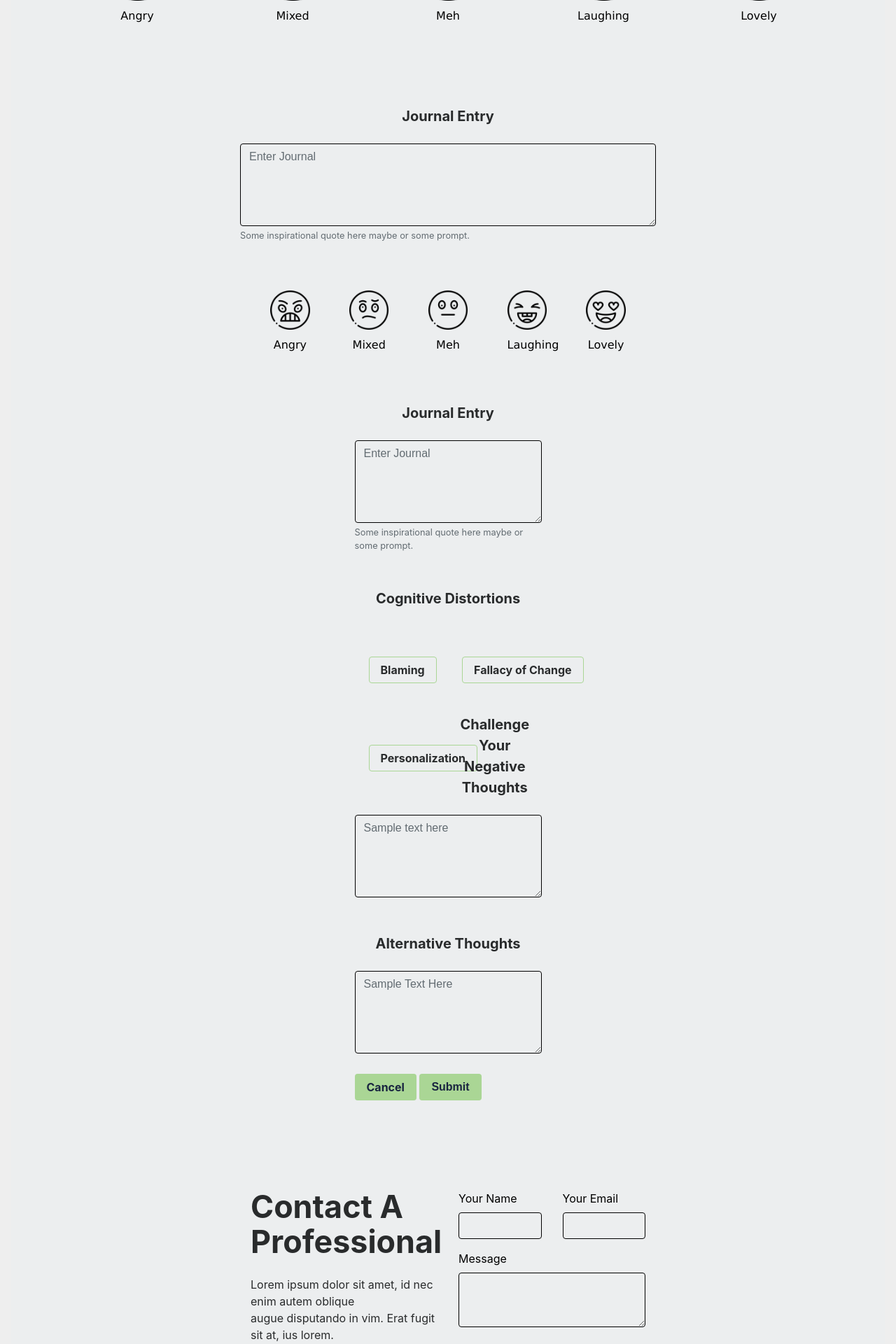
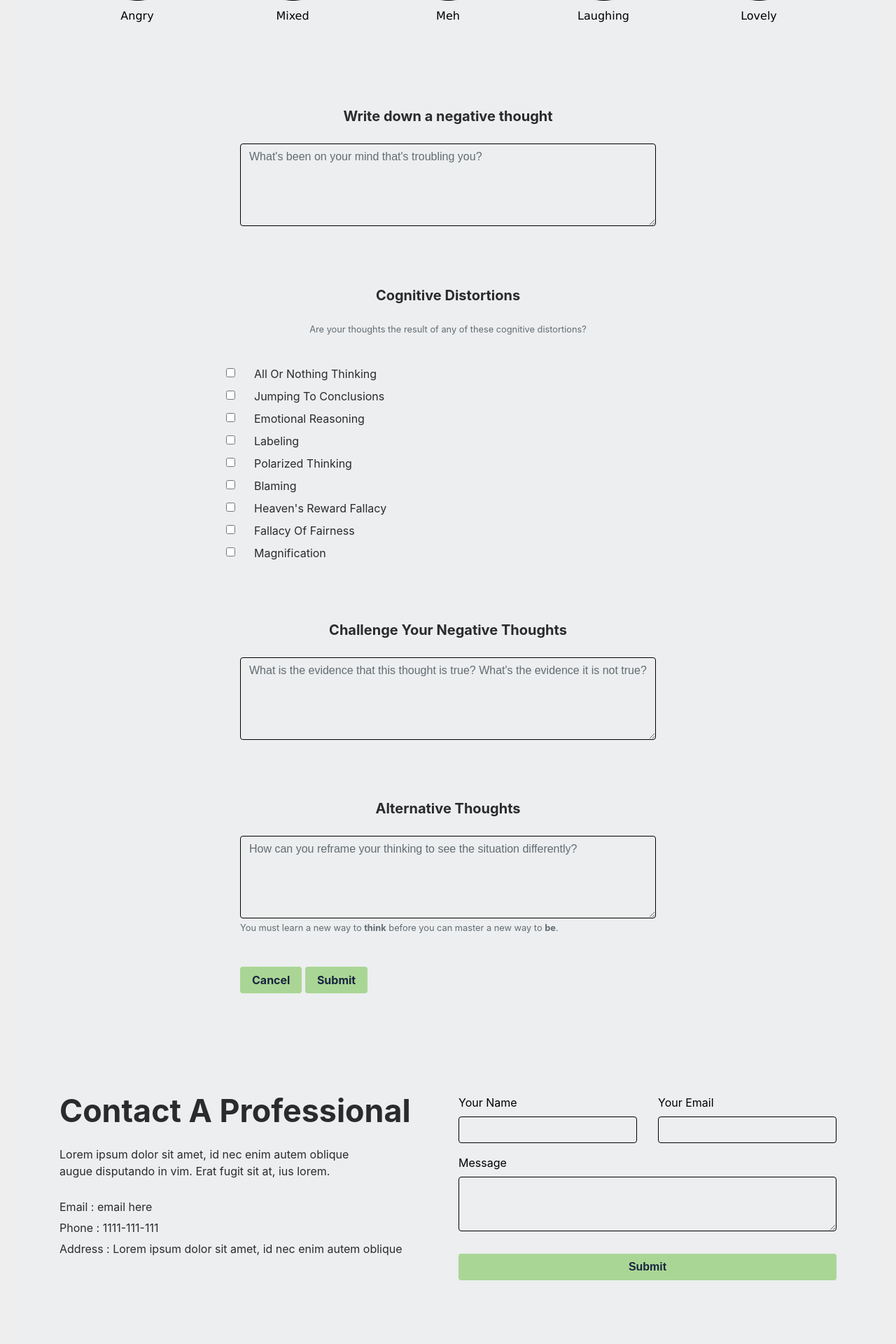
Before and after one commit to CodeOfCognition/mchack_8, a Flask app: page /journal in a window 1280 px wide. Shown: the part 512-2432 px from the top of the page at 70% size. After the commit the page ends 2341 px from the top, so only its background shows below. Run offline with Flask 2, Linux system fonts and the light colour scheme; some libraries are stand-ins or nearby versions.

Commit message:
final work 6:27am kill me

```diff
--- a/main.py
+++ b/main.py
@@ -121,6 +121,12 @@
 	Journal(entry, mood)
 	return redirect('/journal')
 
+@app.route("/analyze", methods=['POST', 'GET'])
+def analitty():
+	if request.method == "GET":
+		return render_template("analytics.html")
+	return redirect('/analyze')
+
 @app.route("/journal0", methods=['POST', 'GET'])
 def journal_page0():
 	if request.method == "GET":
--- a/templates/analytics.html
+++ b/templates/analytics.html
@@ -60,6 +60,8 @@
 
       <!--FORMS START HERE-->
 
+      <center><img src="{{ url_for('static', filename='img/under_construction.png') }}" class="center" width="80%"></center>
+
       <img src="{{ url_for('static', filename='mood-graph.png') }}" alt="logo">
       {% for j in journals %}
       <p class="my-4"> {{ j['date'] }} </p>
--- a/templates/index.html
+++ b/templates/index.html
@@ -113,7 +113,7 @@
         <a href="#" class="btn my-4 font-weight-bold atlas-cta cta-green" style="display: flex;" >Record Mood</a>
       </div>
       <div style="float: left; width: 40%; padding: 20px; max-height: 220px; max-width: 205px;" >
-        <a href="#" class="btn my-4 font-weight-bold atlas-cta cta-green" style="display: flex;" >Analyze Stats</a>
+        <a href="/analyze" class="btn my-4 font-weight-bold atlas-cta cta-green" style="display: flex;" >Analyze Stats</a>
       </div>
     </div>
 
--- a/templates/journal.html
+++ b/templates/journal.html
@@ -108,116 +108,95 @@
 
         <div class="form-group">
           <p class="lead font-weight-bold my-4 text-center" >
-            Journal Entry
+            Write down a negative thought
           </p>
-          <textarea class="form-control" id="message" rows="5" placeholder="Enter Journal" style="background-color: transparent; border-color: black;"></textarea>
-          <small class="form-text text-muted">
-            Some inspirational quote here maybe or some prompt.
-          </small>
-    <div data-aos="fade" data-aos-duration="800">
-      <div class="container text-md-left" style="display: flex; justify-content: center; padding-top: 40px;">
-        <div style="float: left; width: 20%; padding: 5%; max-height: 20%; max-width: 20%;" >
-          <a href="#" style="text-decoration: none; color: black;">
-            <img src="../static/img/angry.png"/>
-            <div style="text-align: center; font-family:verdana; padding-top: 10px;">
-              Angry
-            </div>
-          </a>
-        </div>
-        <div style="float: left; width: 20%; padding: 5%; max-height: 20%; max-width: 20%;" >
-          <a href="#" style="text-decoration: none; color: black;">
-            <img src="../static/img/thinking.png"/>
-            <div style="text-align: center; font-family:verdana; padding-top: 10px;">
-              Mixed
-            </div>
-          </a>
-        </div>
-        <div style="float: left; width: 20%; padding: 5%; max-height: 20%; max-width: 20%;" >
-          <a href="#" style="text-decoration: none; color: black;">
-            <img src="../static/img/poker-face.png"/>
-            <div style="text-align: center; font-family:verdana; padding-top: 10px;">
-              Meh
-            </div>
-          </a>
-        </div>
-        <div style="float: left; width: 20%; padding: 5%; max-height: 20%; max-width: 20%;" >
-          <a href="#" style="text-decoration: none; color: black;">
-            <img src="../static/img/laughing.png"/>
-            <div style="text-align: center; font-family:verdana; padding-top: 10px;">
-              Laughing
-            </div>
-          </a>
-        </div>
-        <div style="float: left; width: 20%; padding: 5%; max-height: 20%; max-width: 20%;" >
-          <a href="#" style="text-decoration: none; color: black;">
-            <img src="../static/img/logo.png"/>
-            <div style="text-align: center; font-family:verdana; padding-top: 10px;">
-              Lovely
-            </div>
-          </a>
-        </div>
-      </div>
+          <textarea class="form-control" id="message" rows="5" placeholder="What's been on your mind that's troubling you?" style="background-color: transparent; border-color: black;"></textarea>
 
-        <!--FORMS START HERE-->
 
-      <div class="col-md-6" style="padding-top: 3%; display: block; margin-left: auto; margin-right: auto;">
-        <form>
-
-          <div class="form-group">
-            <p class="lead font-weight-bold my-4 text-center" >
-              Journal Entry
-            </p>
-            <textarea class="form-control" id="message" rows="5" placeholder="Enter Journal" style="background-color: transparent; border-color: black;"></textarea>
-            <small class="form-text text-muted">
-              Some inspirational quote here maybe or some prompt.
-            </small>
-          </div>
 
           <!--COGNITIVE DISTORTIONS SECTION-->
           <p class="lead font-weight-bold my-4 text-center" style="padding-top: 10%;">
             Cognitive Distortions
           </p>
-          <row>
-            <col>
-              <div style="float: left; width: 50%; padding: 20px; max-height: 20%; max-width: 205px;text-align: center;" >
-                <a class="btn my-4 font-weight-bold atlas-cta select-green"  >
-                    Blaming
-                </a>
-              </div>
-            </col>
-            <col>
-              <div style="float: left; width: 50%; padding: 20px; max-height: 20%; max-width: 205px;text-align: center;" >
-                <a class="btn my-4 font-weight-bold atlas-cta select-green"  >
-                  Fallacy of Change
-                </a>
-              </div>
-            </col>
-            <col>
-              <div style="float: left; width: 50%; padding: 20px; max-height: 20%; max-width: 205px; text-align: center;" >
-                <a class="btn my-4 font-weight-bold atlas-cta select-green" >
-                  Personalization
-                </a>
-              </div>
-            </col>
-          </row>
+          <small class="form-text text-muted text-center">
+            Are your thoughts the result of any of these cognitive distortions?
+          </small>
+          <div class="form-check" style="padding-top: 7%">
+            <input class="form-check-input" type="checkbox" value="" id="defaultCheck1">
+            <label class="form-check-label" for="defaultCheck1">
+              All Or Nothing Thinking
+            </label>
+          </div>
+          <div class="form-check">
+            <input class="form-check-input" type="checkbox" value="" id="defaultCheck1">
+            <label class="form-check-label" for="defaultCheck1">
+              Jumping To Conclusions
+            </label>
+          </div>
+          <div class="form-check">
+            <input class="form-check-input" type="checkbox" value="" id="defaultCheck1">
+            <label class="form-check-label" for="defaultCheck1">
+              Emotional Reasoning
+            </label>
+          </div>
+          <div class="form-check">
+            <input class="form-check-input" type="checkbox" value="" id="defaultCheck1">
+            <label class="form-check-label" for="defaultCheck1">
+              Labeling
+            </label>
+          </div>
+          <div class="form-check">
+            <input class="form-check-input" type="checkbox" value="" id="defaultCheck1">
+            <label class="form-check-label" for="defaultCheck1">
+              Polarized Thinking
+            </label>
+          </div>
+          <div class="form-check">
+            <input class="form-check-input" type="checkbox" value="" id="defaultCheck1">
+            <label class="form-check-label" for="defaultCheck1">
+              Blaming
+            </label>
+          </div>
+          <div class="form-check">
+            <input class="form-check-input" type="checkbox" value="" id="defaultCheck1">
+            <label class="form-check-label" for="defaultCheck1">
+              Heaven's Reward Fallacy
+            </label>
+          </div>
+          <div class="form-check">
+            <input class="form-check-input" type="checkbox" value="" id="defaultCheck1">
+            <label class="form-check-label" for="defaultCheck1">
+              Fallacy Of Fairness
+            </label>
+          </div>
+          <div class="form-check">
+            <input class="form-check-input" type="checkbox" value="" id="defaultCheck1">
+            <label class="form-check-label" for="defaultCheck1">
+              Magnification
+            </label>
+          </div>
 
           <!--CHALLENGE YOUR THOUGHTS SECTION-->
-          <p class="lead font-weight-bold my-4 text-center" style="padding-top: 30%;">
+          <p class="lead font-weight-bold my-4 text-center" style="padding-top: 10%;">
             Challenge Your Negative Thoughts
           </p>
 
-          <textarea class="form-control" id="message" rows="5" placeholder="Sample text here" style="background-color: transparent; border-color: black;"></textarea>
+          <textarea class="form-control" id="message" rows="5" placeholder="What is the evidence that this thought is true? What's the evidence it is not true?" style="background-color: transparent; border-color: black;"></textarea>
 
           <!--ALTERNATIVE THOUGHTS SECTION-->
           <p class="lead font-weight-bold my-4 text-center" style="padding-top: 10%;">
             Alternative Thoughts
           </p>
 
-          <textarea class="form-control" id="message" rows="5" placeholder="Sample Text Here" style="background-color: transparent; border-color: black;"></textarea>
+          <textarea class="form-control" id="message" rows="5" placeholder="How can you reframe your thinking to see the situation differently?" style="background-color: transparent; border-color: black;"></textarea>
+          <small class="form-text text-muted">
+            You must learn a new way to <strong>think</strong> before you can master a new way to <strong>be</strong>.
+          </small>
 
           <div style="padding-top: 5%;" >
-            <a href="./index.html" class="btn font-weight-bold atlas-cta cta-green my-3 " >Cancel</a>
-            <button type="submit" class="btn font-weight-bold atlas-cta cta-green my-3" >Submit</button>
+            <a href="/" class="btn font-weight-bold atlas-cta cta-green my-3 " >Cancel</a>
+            <a href="/" class="btn font-weight-bold atlas-cta cta-green my-3 " >Submit</a>
+            <!-- <a href="/"><button type="submit" class="btn font-weight-bold atlas-cta cta-green my-3" >Submit</button></a> -->
           </div>
         </form>
       </div>
```
Also changed, not shown: static/img/under_construction.png (added).
